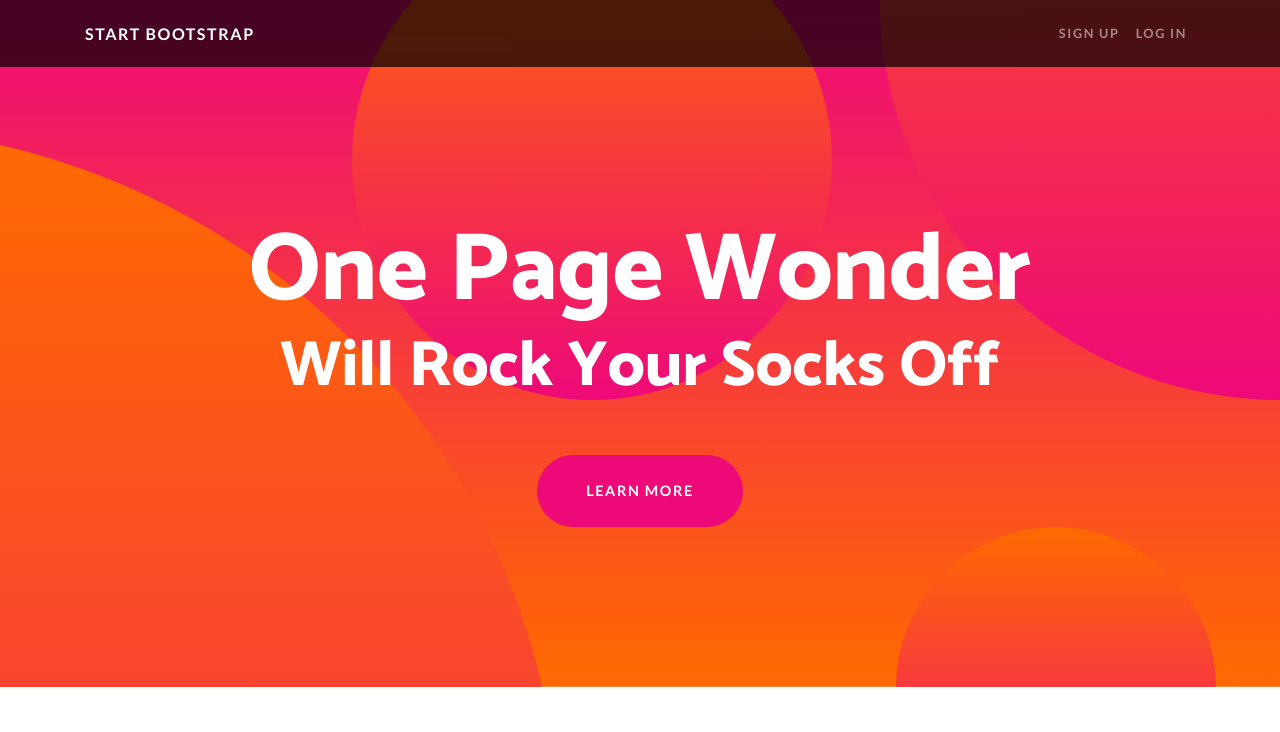
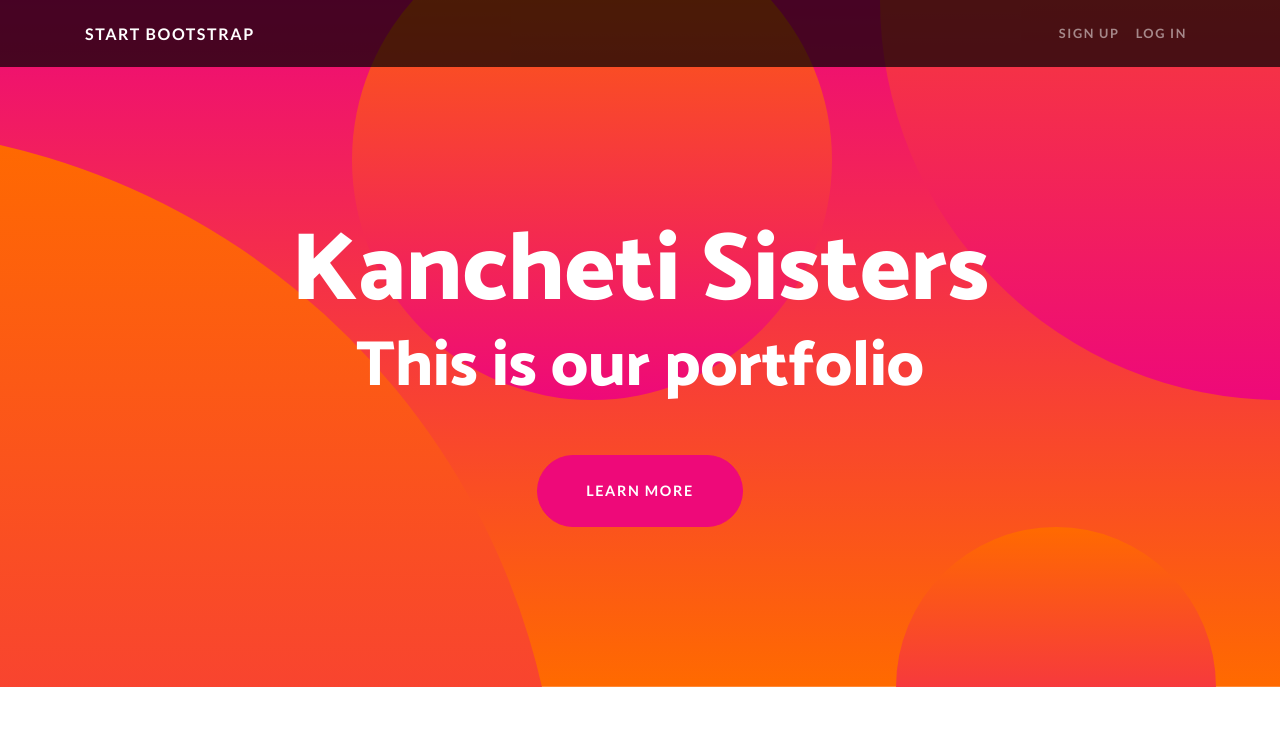
Before and after one commit to radhamcaseo/myproject, a website: page index.html in a window 1280 px wide. Shown: the top 732 px of the page. Drawn offline with Linux system fonts and the light colour scheme.

Commit message:
changes the banner text on index file

```diff
--- a/index.html
+++ b/index.html
@@ -47,8 +47,8 @@
   <header class="masthead text-center text-white">
     <div class="masthead-content">
       <div class="container">
-        <h1 class="masthead-heading mb-0">One Page Wonder</h1>
-        <h2 class="masthead-subheading mb-0">Will Rock Your Socks Off</h2>
+        <h1 class="masthead-heading mb-0">Kancheti Sisters</h1>
+        <h2 class="masthead-subheading mb-0">This is our portfolio</h2>
         <a href="#" class="btn btn-primary btn-xl rounded-pill mt-5">Learn More</a>
       </div>
     </div>
```
